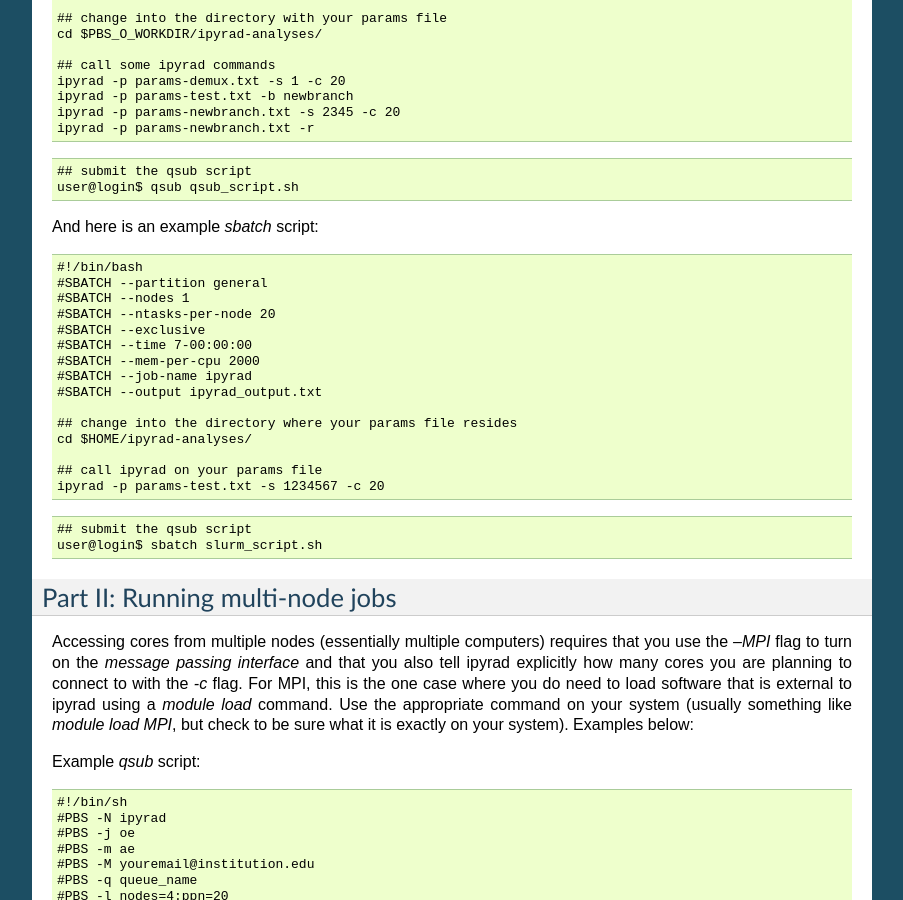
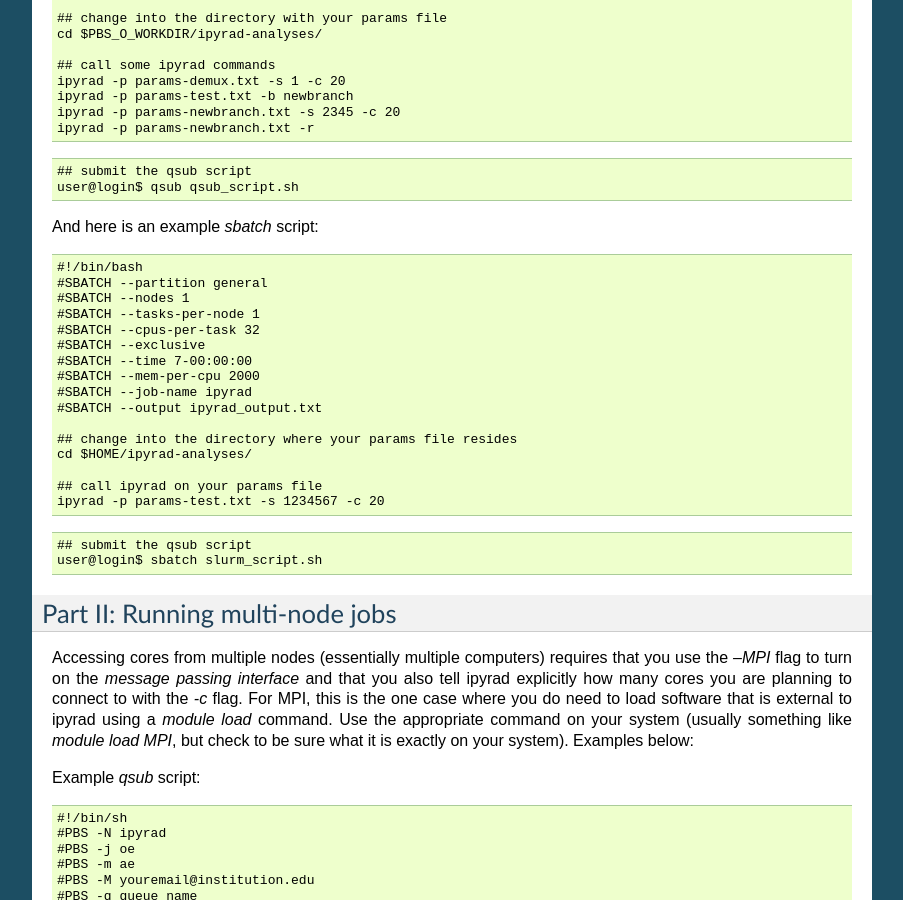
Before and after one commit to dereneaton/ipyrad, a Sphinx documentation site: the page built from docs/HPC_script.rst, in a window 1280 px wide and 900 px high, scrolled down 1118 px. Shown: the whole window, without its empty margins (198-1101 px from the left). Built offline with Sphinx 7.4.7, drawn with Linux system fonts in a browser that asks for light colours; pages that are not in the unit, such as notebooks, are missing from menus; the version number is read from the project's files by our own code.

Commit message:
Fix slurm script syntax

```diff
--- a/docs/HPC_script.rst
+++ b/docs/HPC_script.rst
@@ -99,7 +99,8 @@ And here is an example *sbatch* script:
     #!/bin/bash
     #SBATCH --partition general
     #SBATCH --nodes 1
-    #SBATCH --ntasks-per-node 20
+    #SBATCH --tasks-per-node 1
+    #SBATCH --cpus-per-task 32
     #SBATCH --exclusive
     #SBATCH --time 7-00:00:00
     #SBATCH --mem-per-cpu 2000
```
